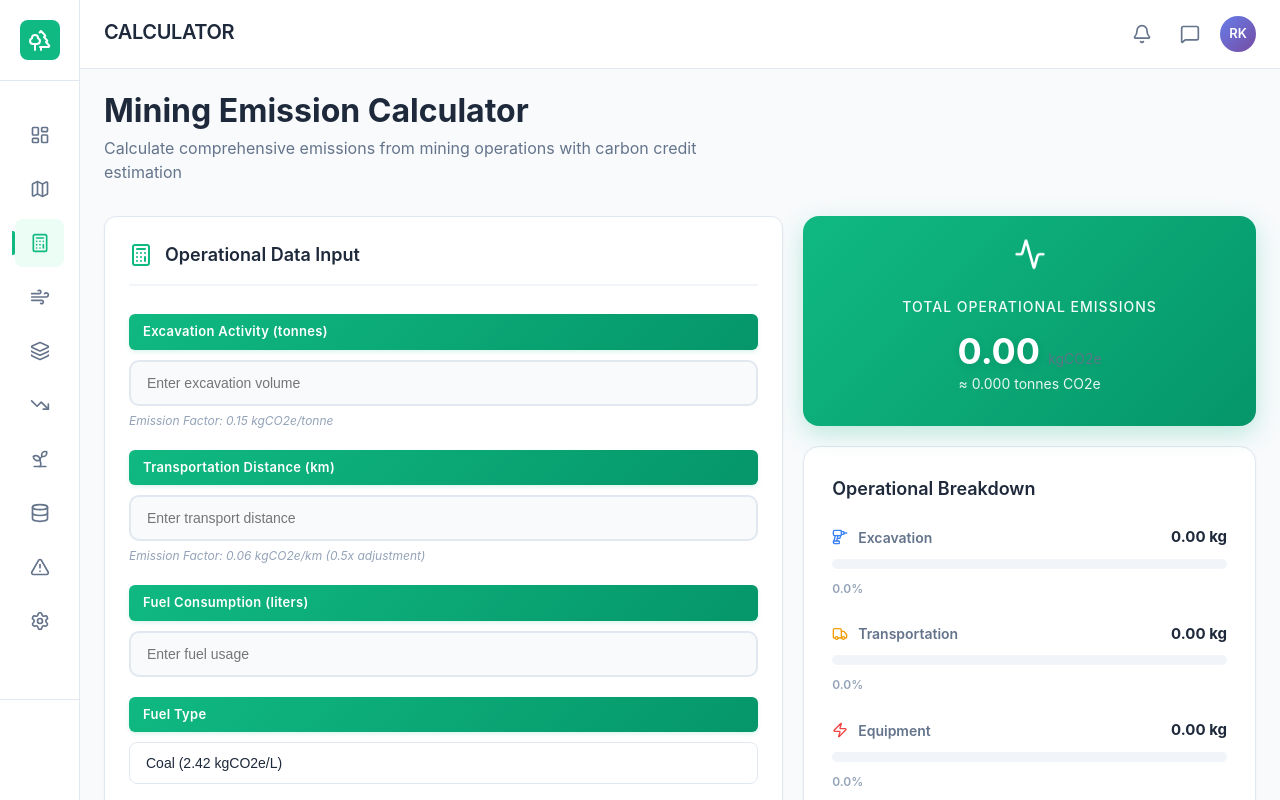
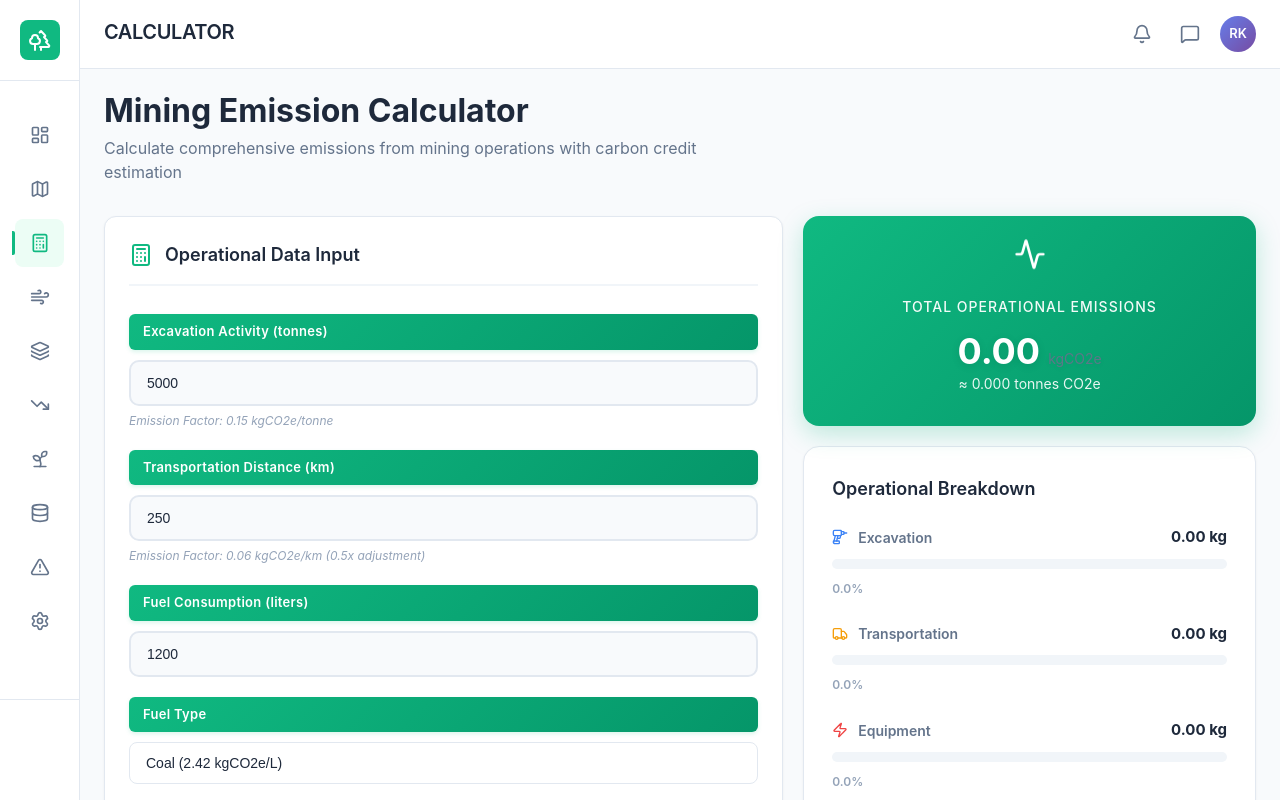
Before and after one commit to Ayaan9421/LogicLoop_frontend, a React (Vite) app: page / in a window 1280 px wide. Both pictures are taken after a click on the element 39 px from the left and 243 px from the top of the page. Built offline with nearby package versions, Linux system fonts and the light colour scheme.

Commit message:
calculator done

```diff
--- a/src/components/Calculator.jsx
+++ b/src/components/Calculator.jsx
@@ -3,15 +3,15 @@ import { Calculator as CalcIcon, Zap, Activity, TrendingUp, Truck, Drill, Users,
 import './Calculator.css';
 
 const Calculator = () => {
-  // Form inputs
-  const [excavation, setExcavation] = useState('');
-  const [transportation, setTransportation] = useState('');
-  const [fuel, setFuel] = useState('');
-  const [equipment, setEquipment] = useState('');
-  const [workers, setWorkers] = useState('');
-  const [output, setOutput] = useState('');
+  // Form inputs with dummy data
+  const [excavation, setExcavation] = useState('5000');
+  const [transportation, setTransportation] = useState('250');
+  const [fuel, setFuel] = useState('1200');
+  const [equipment, setEquipment] = useState('180');
+  const [workers, setWorkers] = useState('25');
+  const [output, setOutput] = useState('8000');
   const [fuelType, setFuelType] = useState('coal');
-  const [reduction, setReduction] = useState('');
+  const [reduction, setReduction] = useState('500');
 
   // Results
   const [results, setResults] = useState(null);
```
